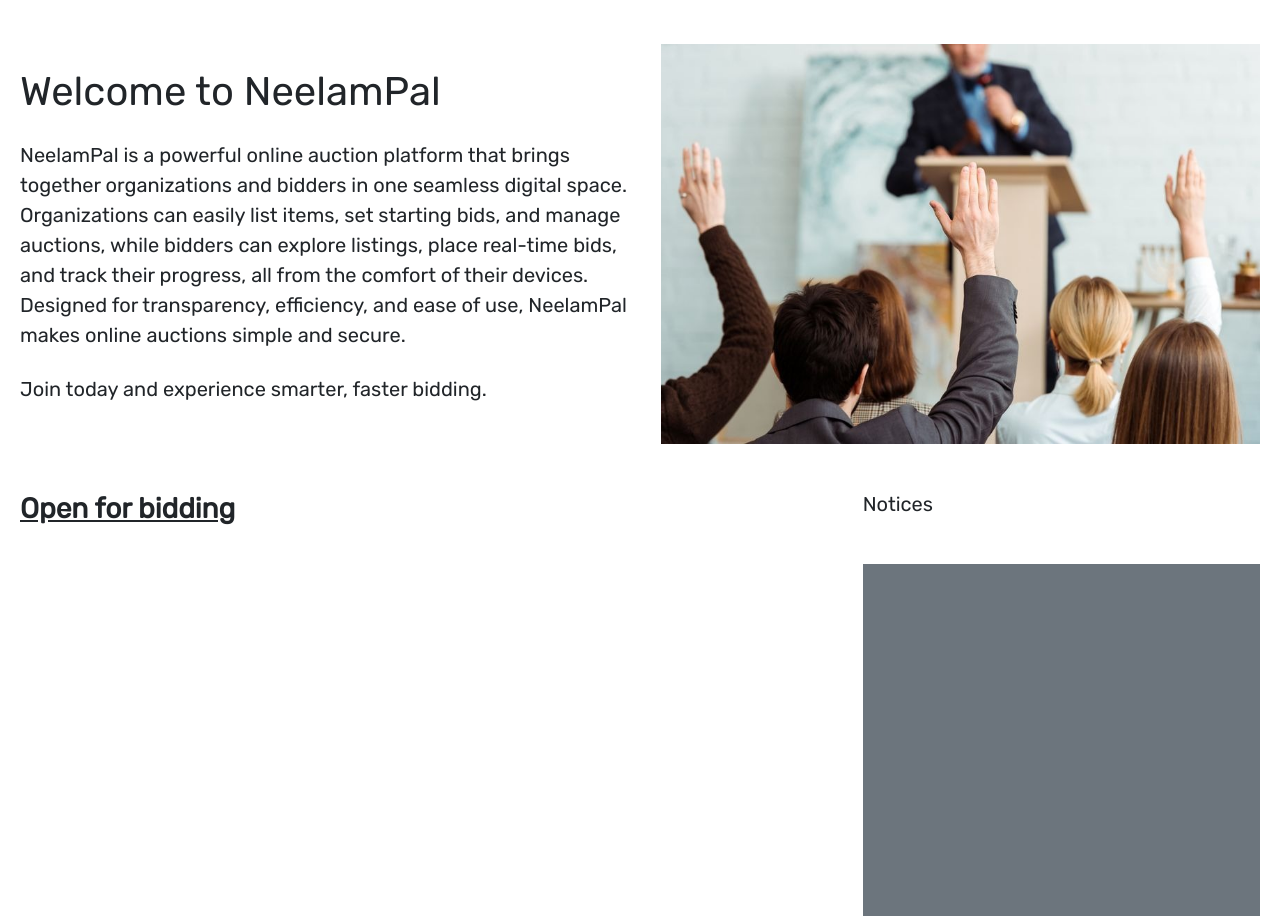
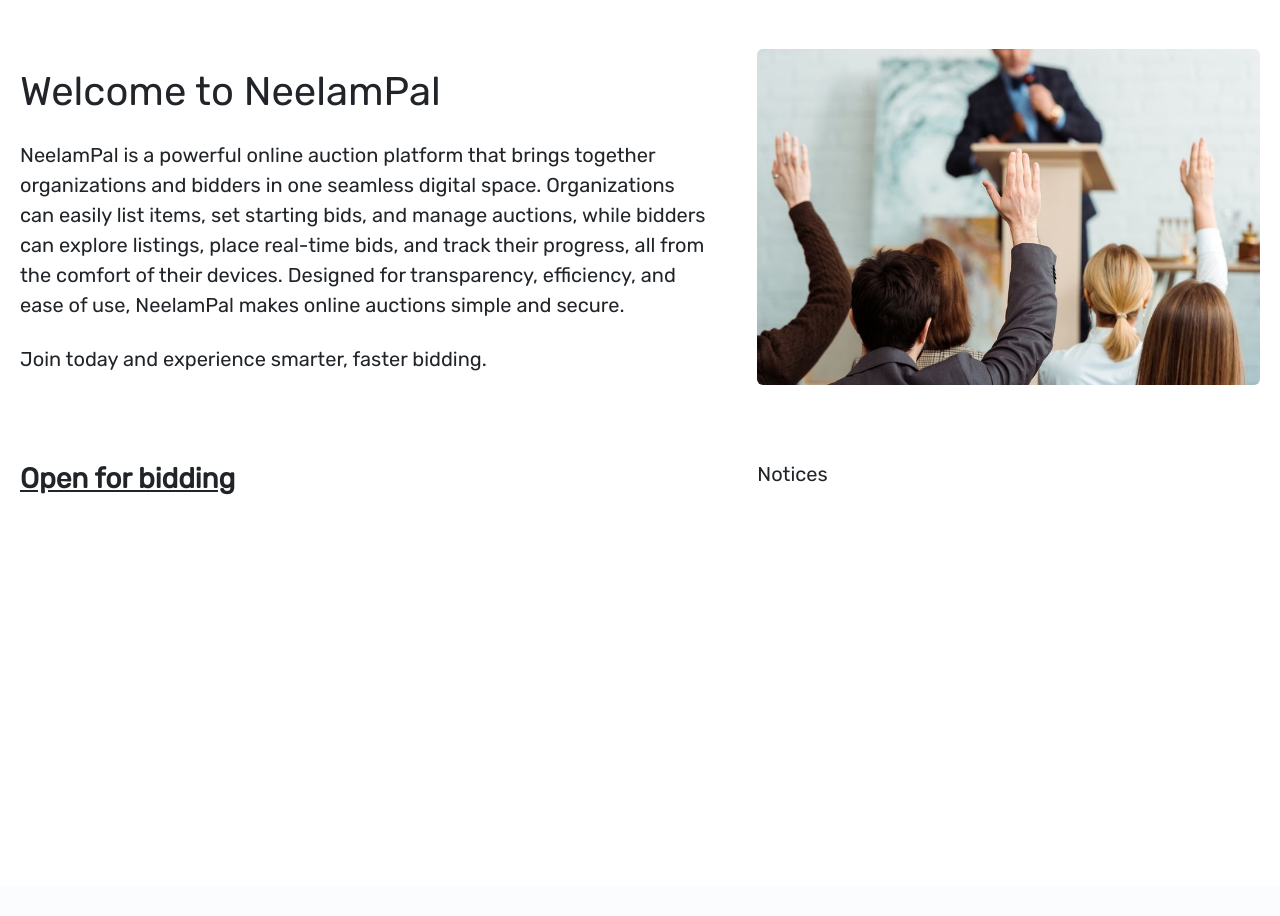
Before and after one commit to pankajmehta07/NeelamPal-An-Online-Auction-Portal, a Django app: template Auction/templates/Auction/index.html in a window 1280 px wide. Shown: the part 76-992 px from the top of the page. After the commit the page ends 571 px from the top, so only its background shows below. Run offline with Django 5.2, Linux system fonts and the light colour scheme; the template is opened without the code that fills it, so the values that code supplies are empty.

Commit message:
Made homepage responsive

```diff
--- a/Auction/static/Auction/css/app.css
+++ b/Auction/static/Auction/css/app.css
@@ -22,7 +22,7 @@
   border: 1px solid #ccc;
   border-radius: 25px;
   padding: 8px 15px;
-  width: 100%;
+  width: 500px;
   box-shadow: 0 2px 4px rgba(0, 0, 0, 0.1);
 }
 
@@ -46,7 +46,7 @@ nav {
   transition: background 0.3s ease-in;
 }
 
-.dropdown > ul {
+.dropdown>ul {
   background-color: #69abeb;
 }
 
@@ -54,11 +54,11 @@ nav {
   background-color: transparent;
 }
 
-.nav-item > a {
+.nav-item>a {
   transition: transform 0.5s ease;
 }
 
-.nav-item > a:hover {
+.nav-item>a:hover {
   transform: scale(1.2);
 }
 
@@ -156,17 +156,19 @@ img.rounded-circle:hover {
   background-color: #cfd2cf;
 }
 
-.bidInput{
+.bidInput {
   border: 1px solid black;
 }
 
-.profile .details{
-  background-color: #959596; /* Light grey background */
-  box-shadow: 0 4px 8px rgba(0, 0, 0, 0.1); /* Soft shadow */
+.profile .details {
+  background-color: #959596;
+  /* Light grey background */
+  box-shadow: 0 4px 8px rgba(0, 0, 0, 0.1);
+  /* Soft shadow */
   transition: all 0.3s ease;
 }
 
-.formContainer{
+.formContainer {
   box-shadow: 5px 5px 21px #000000ab;
 }
 
@@ -185,9 +187,11 @@ img.rounded-circle:hover {
   background-color: inherit;
   cursor: not-allowed;
 }
-.alert-error{
+
+.alert-error {
   background-color: #d99d53a6;
 }
-.alert{
+
+.alert {
   border-radius: 0px;
 }
--- a/Auction/templates/Auction/index.html
+++ b/Auction/templates/Auction/index.html
@@ -13,28 +13,32 @@
 <div class="container-fluid" style="padding: 20px">
   <div class="row mb-5">
     <div class="col">
-      <div class="bg mt-4" style="height: 400px">
-        <div class="d-flex justify-content-between">
+      <div class="bg py-4">
+        <div class="row align-items-center">
+          <div class="col-md-7 col-12 mb-4 mb-md-0">
             <div class="hero-text">
               <h1 class="header mt-4">Welcome to NeelamPal</h1>
               <p class="lead mt-4 me-4">
                 NeelamPal is a powerful online auction platform that brings together organizations and bidders in one seamless digital
                 space. Organizations can easily list items, set starting bids, and manage auctions, while bidders can explore listings,
                 place real-time bids, and track their progress, all from the comfort of their devices. Designed for transparency,
-              efficiency, and ease of use, NeelamPal makes online auctions simple and secure.</p>
-            <p class="lead mt-4 me-4 ">
-              Join today and experience smarter,
-              faster bidding.
+                efficiency, and ease of use, NeelamPal makes online auctions simple and secure.
               </p>
+              <p class="lead mt-4 me-4">
+                Join today and experience smarter, faster bidding.
+              </p>
+            </div>
           </div>
 
           {% load static %}
+          <div class="col-md-5 col-12 text-center">
             <img
               src="{% static 'Auction/images/hero_image.jpg' %}"
-            class="img-fluid"
+              class="img-fluid rounded"
               alt="Hero Image"
-            style="height: 400px"
+              style="max-height: 400px;"
             />
+          </div>
         </div>
       </div>
     </div>
@@ -44,15 +48,16 @@
 
 
 
+
   <div class="row">
-    <div class="col-md-8">
+    <div class="col-lg-7">
       <h3 class="fw-bold text-decoration-underline" id='open-bids'>Open for bidding</h3>
       {% for item in itemData %}
-        <div class="d-flex align-items-center mb-5 mt-5 border border-dark border-2 rounded-3">
+        <div class="d-flex align-items-center mb-5 mt-5 border border-dark border-2 rounded-3" style="min-width: 510px;">
           <div class="imageContainer p-2 col-md-2">
             <img class="openBidImages" src="{% static 'Auction/images/item_images/' %}{{ item.10 }}" alt="{{ item.1 }}" >
           </div>
-          <div class="mx-1 col-md-8 p-2 pt-3" style="height: 150px">
+          <div class="mx-1 col-md-6 p-2 pt-3" style="height: 150px">
             <div class="d-flex justify-content-between px-2">
               <div class="fw-bold mb-2 fs-4 text-decoration-underline">{{ item.1 }}</div>
               <div class="fw-light fs-5 opacity-75">{{ item.2 }}</div>
@@ -65,19 +70,19 @@
               </div>
             </div>
           </div>
-          <div class="d-flex flex-column mx-1 justify-content-center border-start border-dark border-1 col-md-2 pe-4" style="height: 150px">
-            <div class="row justify-content-center mt-3 mb-3 px-2 fs-5">${% if item.8 %}{{ item.8 }}{% else %}{{ item.3 }}{% endif %}</div>
-            <div class="row justify-content-center mt-2 mb-1 px-2 fs-6" id="timediff{{ item.0 }}">{{ item.9 | getTimeDiff }}</div>
+          <div class="d-flex flex-column justify-content-center border-start border-dark border-1 col-md-4 p-4" style="height: 150px; min-width: 120px; ">
+            <div class="row justify-content-center mt-3 pe-5 ps-3 fs-5">${% if item.8 %}{{ item.8 }}{% else %}{{ item.3 }}{% endif %}</div>
+            <div class="row justify-content-center mt-3 pe-5 ps-3 mb-1 fs-6" id="timediff{{ item.0 }}">{{ item.9 | getTimeDiff }}</div>
           </div>
         </div>
       {% endfor %}
     </div>
 
 
-    <div class="col-md-4">
+    <div class="col-lg-5">
       <h5>Notices</h5>
       <div
-        class="bg-secondary mt-5"
+        class="bg mt-5"
         style="height: 100%; min-height: 280px"
       ></div>
     </div>
--- a/Auction/templates/Auction/layout.html
+++ b/Auction/templates/Auction/layout.html
@@ -39,6 +39,18 @@
       </style>
 
     {% endif %}
+
+    <style>
+  @media (max-width: 650px) {
+    .search {
+      width: 330px !important;
+    }
+
+    .right-nav{
+      margin-top: 10px;
+    }
+  }
+</style>
 </head>
 
 <body>
@@ -65,10 +77,13 @@
           {% endif %}
         </ul>
       </div>
+     </div>
     </div>
+   </div>
+
     <div class="right-nav flex-grow-1">
       <div class = "search-container">
-      <form action="/search" style="width: 500px;">
+      <form action="/search" class="search" style="width: 500px; ">
         <div class="search-bar">
           <button type="submit" style="border:0px"><i class="fas fa-search"></i></button>
           <input name='search' type="text" placeholder="Search..." />
@@ -76,7 +91,7 @@
       </form>
     </div>
     <button
-        class="navbar-toggler me-5 ms-5"
+        class="navbar-toggler ms-2 me-2"
         type="button"
         data-bs-toggle="collapse"
         data-bs-target="#navbarSupportedContent"
```
Lines whose indentation alone changed are shown as unchanged.
